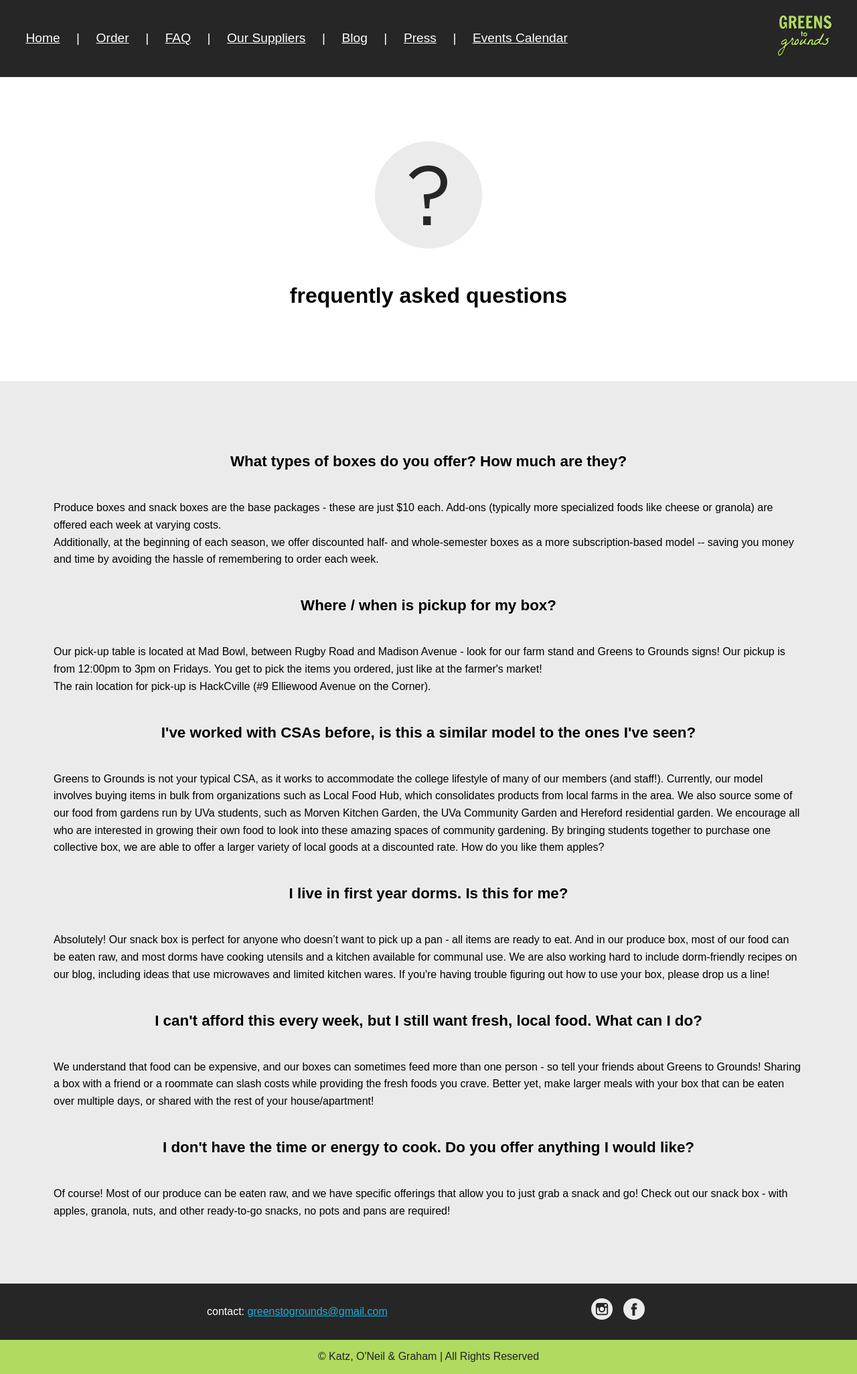
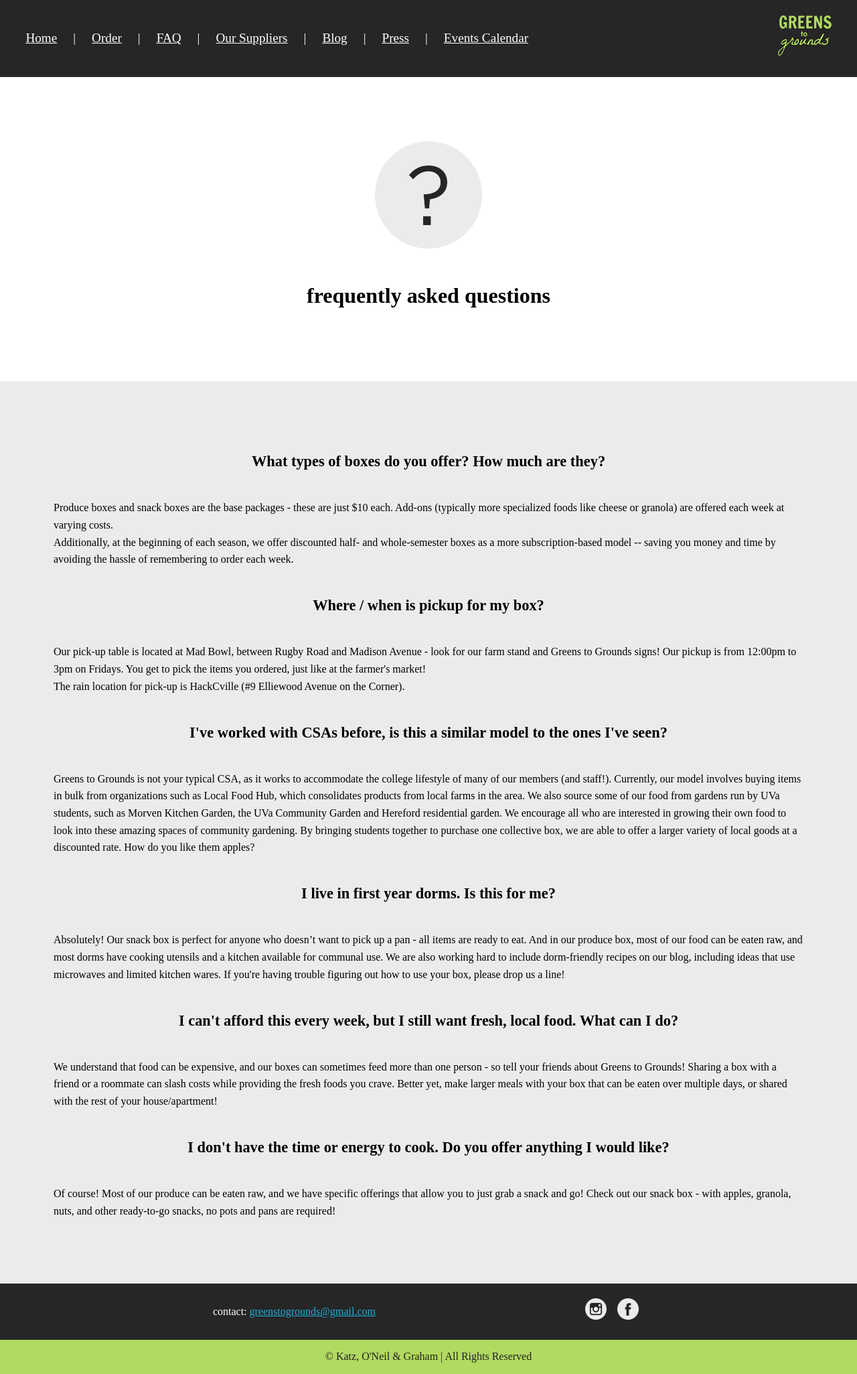
Before and after one commit to hywn/greensf, a PHP site: page /faq.php in a window 1280 px wide. Shown: the whole page at 67% size. Run offline with PHP 8.4, Linux system fonts and the light colour scheme; some libraries are stand-ins or nearby versions.

Commit message:
cleaned up head

```diff
--- a/inc/head.php
+++ b/inc/head.php
@@ -10,32 +10,17 @@
 <meta name="author" content="Austin Petrie">
 <meta name="revised" content="10/12/2015">
 
-  <!-- CSS reset -->
-  <link href="lib/css/normalize.css" rel="stylesheet">
+<link rel="stylesheet" type="text/css" href="lib/css/site.css">
+<link rel="stylesheet" type="text/css" href="lib/css/nav.css">
+<link rel="stylesheet" type="text/css" href="lib/css/footer.css">
 
-  <!-- Google Fonts -->
-  <!--For headers -->
+<!-- unused font stuff
+
 <link rel="stylesheet" type="text/css" href="http://fonts.googleapis.com/css?family=Vollkorn">
-  <!--For body text -->
-  <link href="http://fonts.googleapis.com/css?family=Nobile" rel="stylesheet" type="text/css">
+<link rel="stylesheet" type="text/css" href="http://fonts.googleapis.com/css?family=Nobile">
+<style>
+.section { font-family: Nobile }
+h1, h2, .question { font-family: Vollkorn }
+</style>
 
-  <!-- Icons -->
-  <link rel="stylesheet" href="//maxcdn.bootstrapcdn.com/font-awesome/4.3.0/css/font-awesome.min.css">
-  <!-- Bootstrap Core CSS -->
-  <!--link href="lib/css/bootstrap.min.css" rel="stylesheet"-->
-
-  <!-- Custom CSS -->
-  <link href="lib/css/nav.css" rel="stylesheet" type="text/css">
-  <link href="lib/css/footer.css" rel="stylesheet" type="text/css">
-  <link href="lib/css/site.css" rel="stylesheet" type="text/css">
-  <!--link href="lib/css/skeleton.css" rel="stylesheet" type="text/css"-->
-
-  <!--style>
-    body {overflow-x: hidden;}
-  </style-->
-
-
-  <!--[if lt IE 9]>
-        <script src="https://oss.maxcdn.com/libs/html5shiv/3.7.0/html5shiv.js"></script>
-        <script src="https://oss.maxcdn.com/libs/respond.js/1.4.2/respond.min.js"></script>
-  <![endif]-->
+-->
--- a/lib/css/site.css
+++ b/lib/css/site.css
@@ -1,4 +1,5 @@
 body {
+	margin: 0;
 	line-height: 1.6;
 }
 
```
Lines whose indentation alone changed are shown as unchanged.
